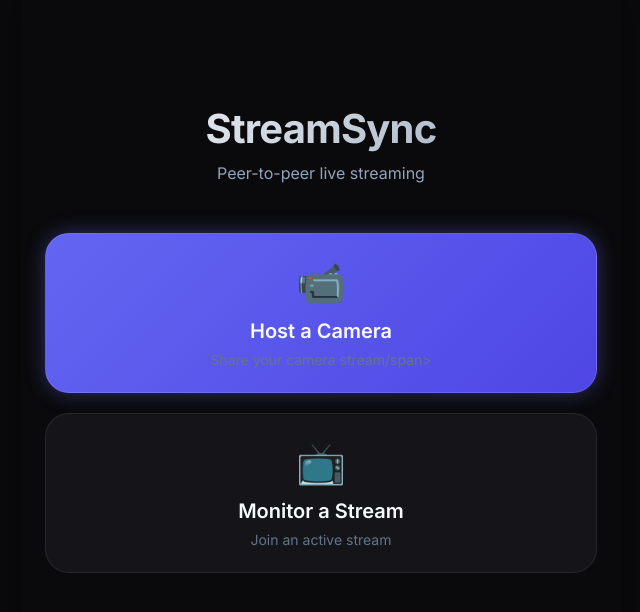
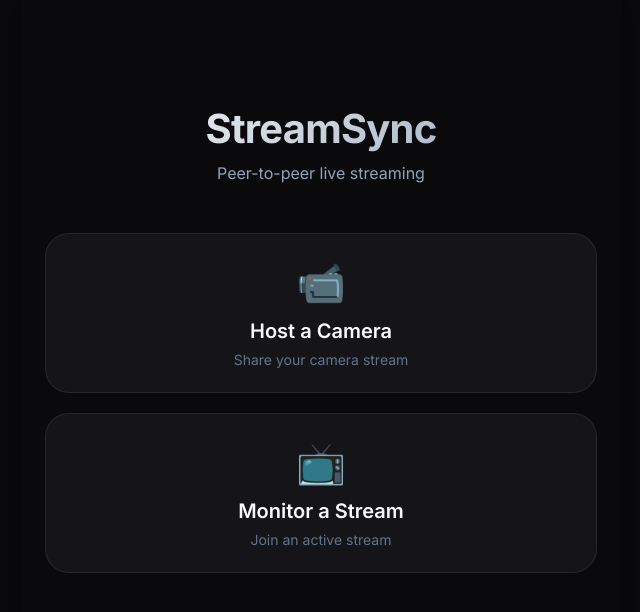
Before and after one commit to caraya10/joint_cam, a website: page public/index.html in a window 1280 px wide. Shown: the whole page, without its empty margins (319-959 px from the left). Drawn offline with nearby package versions, Linux system fonts and the light colour scheme; no server answers.

Commit message:
Some minor UI changes

```diff
--- a/public/index.html
+++ b/public/index.html
@@ -21,10 +21,10 @@
             </header>
 
             <div class="action-buttons">
-                <button id="btn-home-camera" class="btn btn-primary btn-large">
+                <button id="btn-home-camera" class="btn btn-secondary btn-large">
                     <span class="icon">📹</span>
                     <span class="text">Host a Camera</span>
-                    <span class="subtext">Share your camera stream/span>
+                    <span class="subtext">Share your camera stream</span>
                 </button>
 
                 <button id="btn-home-monitor" class="btn btn-secondary btn-large">
```
